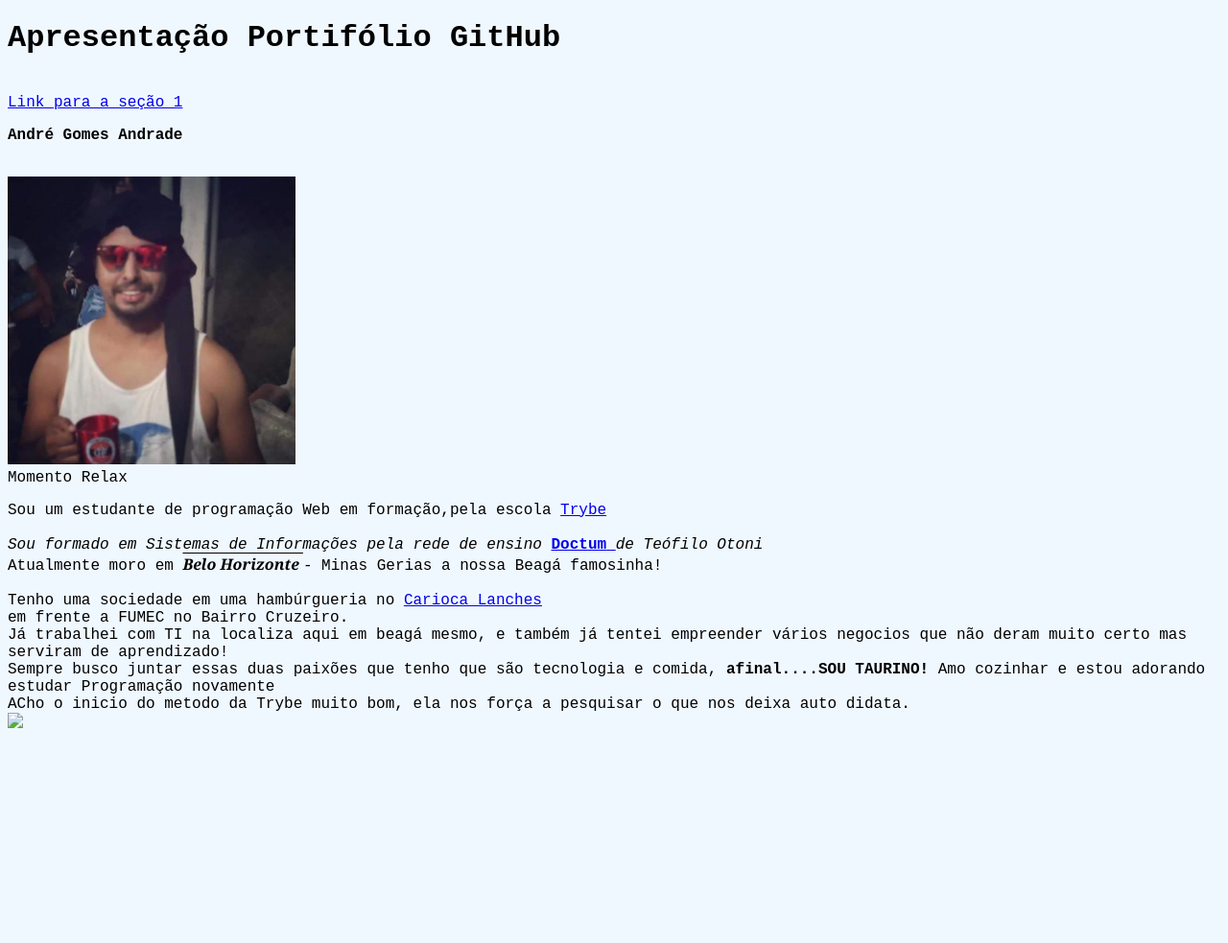
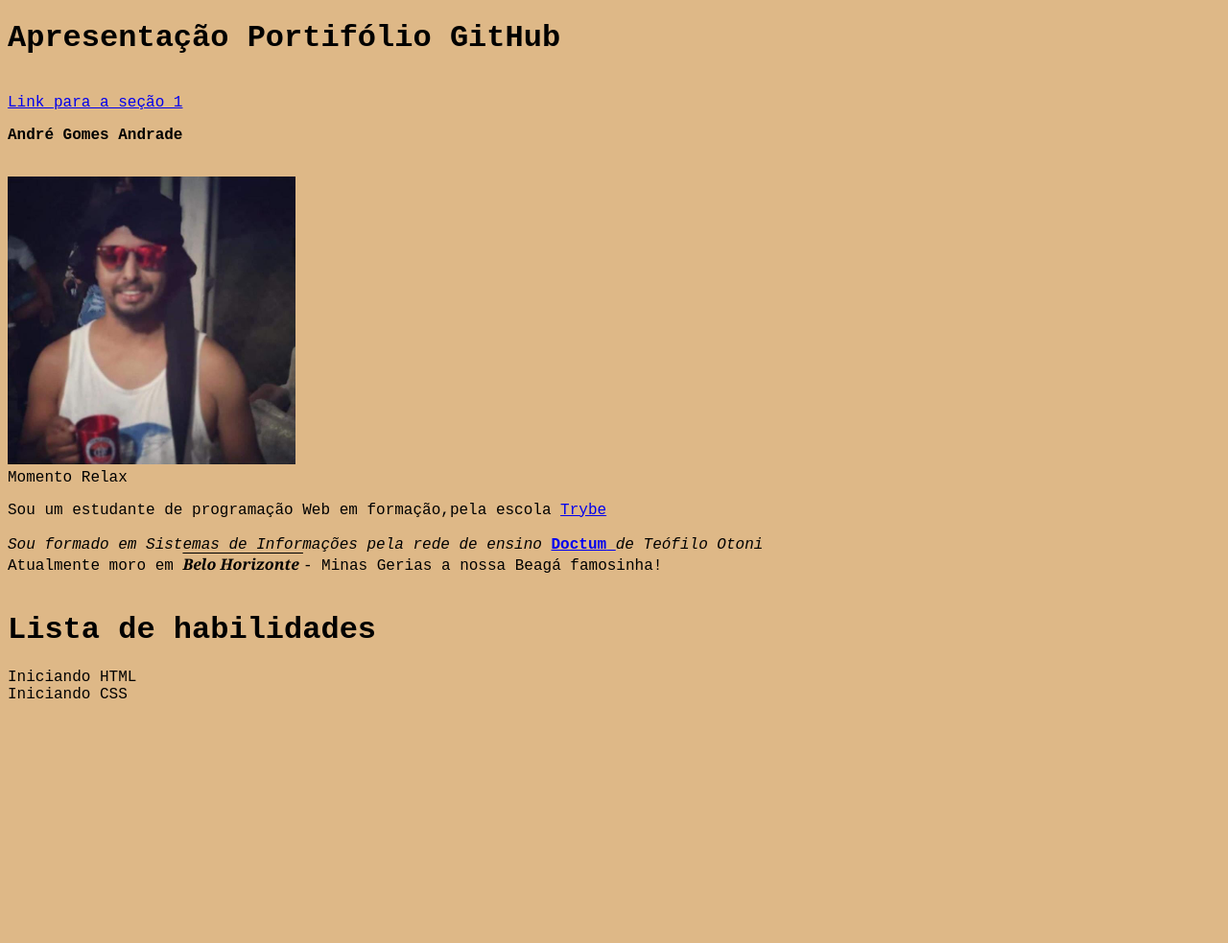
Before and after one commit to andrexster/andrexster.github.io, a plain HTML site: page index.html in a window 1280 px wide. Shown: the top 983 px of the page at 96% size. Drawn offline with Linux system fonts and the light colour scheme.

Commit message:
estilizando parte2

```diff
--- a/index.html
+++ b/index.html
@@ -33,18 +33,11 @@
         </a> - Minas Gerias a nossa Beagá famosinha!<br>
         <br>
 
-        Tenho uma sociedade em uma hambúrgueria no
-        <a href="https://www.instagram.com/cariocalanchesbh/" target="_blank">Carioca Lanches</a>
-        <br> em frente a FUMEC no Bairro Cruzeiro.<br>
-        Já trabalhei com TI na localiza aqui em beagá mesmo, e também já tentei
-        empreender vários negocios que não deram muito certo mas serviram de aprendizado!
-        <br>Sempre busco juntar essas duas paixões que tenho que são tecnologia e comida,
-        <strong>afinal....SOU TAURINO!
-        </strong>
-        Amo cozinhar e estou adorando estudar <Soft-Skils> Programação novamente</Soft-Skils><br>
-        ACho o inicio do metodo da Trybe muito bom, ela nos força a pesquisar o que nos deixa auto didata.
-        <br>
-        <img src="trybe.png" width="300px">
+        <p>
+          <h1>Lista de habilidades</h1>
+          Iniciando HTML<br>
+          Iniciando CSS
+        </p>
 
 
 
--- a/style.css
+++ b/style.css
@@ -1,6 +1,6 @@
 body{
     font-family: 'Courier New', Courier, monospace;
-    background-color: aliceblue;
+    background-color: burlywood;
 }
 #nome{
     font-family: 'Courier New', Courier, monospace;
```
